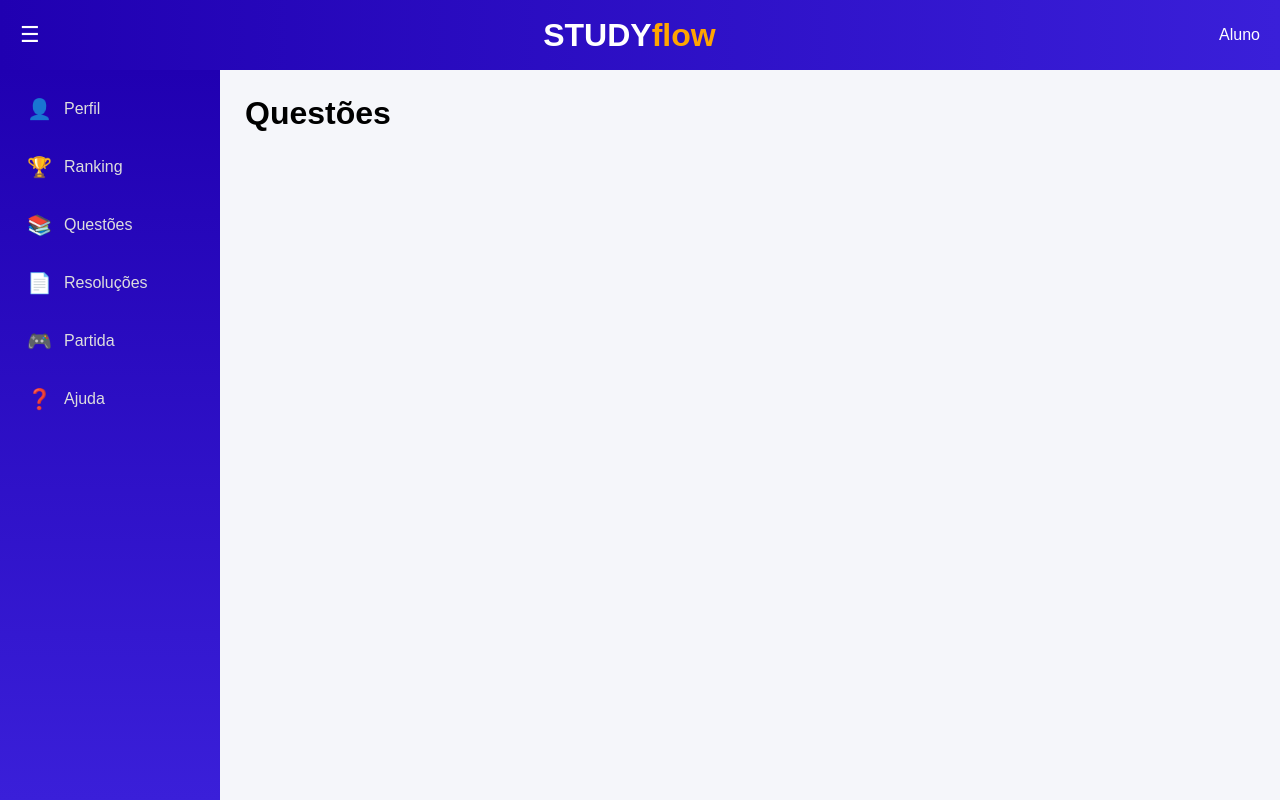
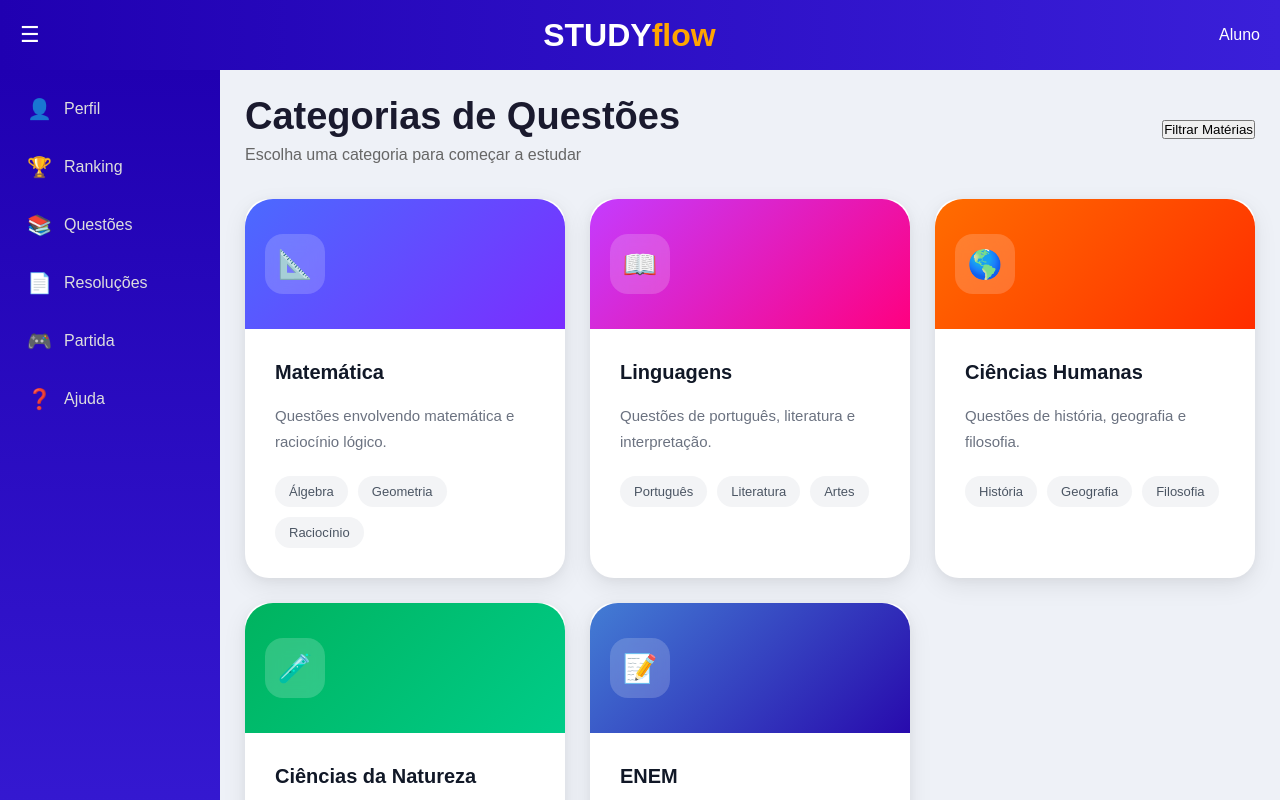
Before and after one commit to Brunokenji1/ACELERA2, a React (Create React App) app in the folder frontend/: page /questoes in a window 1280 px wide. Shown: the top 800 px of the page. Built offline with nearby package versions, Linux system fonts and the light colour scheme.

Commit message:
Pagina de categoria de questoes feita

```diff
--- a/frontend/src/App.js
+++ b/frontend/src/App.js
@@ -2,12 +2,21 @@ import { BrowserRouter, Routes, Route } from "react-router-dom";
 
 import Login from "./pages/Login";
 import Cadastro from "./pages/Cadastro";
+
 import Perfil from "./pages/Perfil";
+
 import Layout from "./components/Layout";
+
 import Resolucoes from "./pages/Resolucoes";
+
 import Partida from "./pages/Partida";
+
 import Ranking from "./pages/Ranking";
-import Questoes from "./pages/Questoes";
+
+//Questoes
+import Categorias from "./pages/Questoes/Categorias";
+
+
 import Ajuda from "./pages/Ajuda";
 
 function App() {
@@ -21,7 +30,7 @@ function App() {
          <Route element={<Layout />}>
           <Route path="/perfil" element={<Perfil />} />
           <Route path="/ranking" element={<Ranking />} />
-          <Route path="/questoes" element={<Questoes />} />
+          <Route path="/questoes" element={<Categorias />} />
           <Route path="/resolucoes" element={<Resolucoes />} />
           <Route path="/partida" element={<Partida />} />
           <Route path="/ajuda" element={<Ajuda />} />
--- /dev/null
+++ b/frontend/src/components/Button.jsx
@@ -0,0 +1,7 @@
+export default function Button({ children }) {
+  return (
+    <button className="btn">
+      {children}
+    </button>
+  );
+}
--- /dev/null
+++ b/frontend/src/components/Card.jsx
@@ -0,0 +1,15 @@
+export default function Card({
+  children,
+  className = "",
+  onClick
+}) {
+
+  return (
+    <div
+      className={`card-default ${className}`}
+      onClick={onClick}
+    >
+      {children}
+    </div>
+  );
+}
--- /dev/null
+++ b/frontend/src/components/Input.jsx
@@ -0,0 +1,3 @@
+export default function Input(props) {
+  return <input className="input" {...props} />;
+}
--- a/frontend/src/pages/Questoes.jsx
+++ /dev/null
@@ -1,3 +0,0 @@
-export default function Questoes() {
-  return <h1>Questões</h1>;
-}
--- /dev/null
+++ b/frontend/src/pages/Questoes/Categorias.jsx
@@ -0,0 +1,99 @@
+import "../../styles/categorias.css";
+import { useNavigate } from "react-router-dom";
+
+import Button from "../../components/Button";
+import Card from "../../components/Card";
+
+export default function Categorias() {
+  const navigate = useNavigate();
+
+  const categorias = [
+    {
+      nome: "Matemática",
+      descricao: "Questões envolvendo matemática e raciocínio lógico.",
+      cor: "matematica",
+      icon: "📐",
+      tags: ["Álgebra", "Geometria", "Raciocínio"],
+    },
+
+    {
+      nome: "Linguagens",
+      descricao: "Questões de português, literatura e interpretação.",
+      cor: "linguagens",
+      icon: "📖",
+      tags: ["Português", "Literatura", "Artes"],
+    },
+
+    {
+      nome: "Ciências Humanas",
+      descricao: "Questões de história, geografia e filosofia.",
+      cor: "humanas",
+      icon: "🌎",
+      tags: ["História", "Geografia", "Filosofia"],
+    },
+
+    {
+      nome: "Ciências da Natureza",
+      descricao: "Questões de física, química e biologia.",
+      cor: "natureza",
+      icon: "🧪",
+      tags: ["Física", "Química", "Biologia"],
+    },
+
+    {
+      nome: "ENEM",
+      descricao: "Questões gerais do ENEM com múltiplas áreas.",
+      cor: "enem",
+      icon: "📝",
+      tags: ["Vestibular", "Provas", "Simulados"],
+    },
+
+  ];
+
+  return (
+    <div className="categorias-container">
+      {/* HEADER */}
+      <div className="categorias-header">
+        <div>
+          <h1>Categorias de Questões</h1>
+
+          <p>Escolha uma categoria para começar a estudar</p>
+        </div>
+
+        <Button className="btn-filtro">Filtrar Matérias</Button>
+      </div>
+
+      {/* GRID */}
+      <div className="categorias-grid">
+        {categorias.map((categoria, index) => (
+          <Card
+            key={index}
+            className="categoria-card"
+            onClick={() =>
+              navigate(`/questoes/${categoria.nome.toLowerCase()}`)
+            }
+          >
+            {/* TOPO */}
+            <div className={`card-top ${categoria.cor}`}>
+              <div className="icon-box">{categoria.icon}</div>
+            </div>
+
+            {/* BODY */}
+            <div className="card-body">
+              <h2>{categoria.nome}</h2>
+
+              <p>{categoria.descricao}</p>
+
+              {/* TAGS */}
+              <div className="tags">
+                {categoria.tags.map((tag, i) => (
+                  <span key={i}>{tag}</span>
+                ))}
+              </div>
+            </div>
+          </Card>
+        ))}
+      </div>
+    </div>
+  );
+}
--- /dev/null
+++ b/frontend/src/styles/categorias.css
@@ -0,0 +1,178 @@
+.categorias-container {
+  width: 100%;
+}
+
+/* HEADER */
+.categorias-header {
+  display: flex;
+  justify-content: space-between;
+  align-items: center;
+
+  margin-bottom: 35px;
+}
+
+.categorias-header h1 {
+  font-size: 38px;
+  color: #1a1a2e;
+}
+
+.categorias-header p {
+  color: #666;
+  margin-top: 8px;
+}
+
+/* BOTÃO */
+.btn-filtro {
+  background: white;
+  border: 2px solid #dfe3ff;
+
+  color: #2000b1;
+
+  box-shadow: 0 4px 12px rgba(0, 0, 0, 0.05);
+}
+
+.btn-filtro:hover {
+  transform: translateY(-6px);
+
+  box-shadow:
+    0 18px 40px rgba(0, 0, 0, 0.12),
+    0 4px 12px rgba(0, 0, 0, 0.06);
+}
+
+/* GRID */
+.categorias-grid {
+  display: grid;
+
+  grid-template-columns: repeat(auto-fit, minmax(320px, 1fr));
+
+  gap: 25px;
+}
+
+/* CARD */
+.categoria-card {
+  background: white;
+
+  border-radius: 24px;
+
+  overflow: hidden;
+
+  cursor: pointer;
+
+  transition: 0.25s ease;
+
+  box-shadow:
+    0 8px 25px rgba(0,0,0,0.08),
+    0 2px 10px rgba(0,0,0,0.04);
+}
+
+.categoria-card:hover {
+  transform: translateY(-8px);
+
+  box-shadow:
+    0 20px 45px rgba(15,23,42,0.14),
+    0 8px 20px rgba(15,23,42,0.08);
+}
+
+/* TOPO */
+.card-top {
+  height: 130px;
+
+  display: flex;
+  align-items: center;
+
+  padding: 20px;
+
+  border-top-left-radius: 28px;
+  border-top-right-radius: 28px;
+}
+
+/* CORES */
+.matematica {
+  background: linear-gradient(135deg, #4b6aff, #7b2dff);
+}
+
+.linguagens {
+  background: linear-gradient(135deg, #c43cff, #ff0080);
+}
+
+.humanas {
+  background: linear-gradient(135deg, #ff6d00, #ff2d00);
+}
+
+.natureza {
+  background: linear-gradient(135deg, #00b35f, #00cc88);
+}
+
+.enem {
+  background: linear-gradient(135deg, #437dd4, #280aad);
+}
+
+/* ÍCONE */
+.icon-box {
+  width: 60px;
+  height: 60px;
+
+  border-radius: 18px;
+
+  background: rgba(255,255,255,0.18);
+
+  display: flex;
+  justify-content: center;
+  align-items: center;
+
+  font-size: 28px;
+
+  color: white;
+
+  backdrop-filter: blur(8px);
+}
+
+/* BODY */
+.card-body {
+  padding: 30px;
+
+}
+
+.card-body h2 {
+  color: #111827;
+
+  margin-bottom: 18px;
+
+  font-size: 20px;
+
+  font-weight: 800;
+
+  line-height: 1.3;
+}
+
+.card-body p {
+  color: #6b7280;
+
+  line-height: 1.7;
+
+  margin-bottom: 22px;
+
+  font-size: 15px;
+}
+
+/* TAGS */
+.tags {
+  display: flex;
+  flex-wrap: wrap;
+
+  gap: 10px;
+}
+
+.tags span {
+  background: #f3f4f6;
+
+  padding: 8px 14px;
+
+  border-radius: 999px;
+
+  font-size: 13px;
+
+  color: #4b5563;
+
+  font-weight: 500;
+}
--- /dev/null
+++ b/frontend/src/styles/components.css
@@ -0,0 +1,34 @@
+.btn {
+  padding: 12px 20px;
+  border: none;
+  border-radius: 12px;
+
+  background: linear-gradient(90deg, #ff6d00, #ff8c42);
+
+  color: white;
+  cursor: pointer;
+}
+
+.input {
+  width: 100%;
+  height: 45px;
+
+  border-radius: 10px;
+  border: 2px solid #ddd;
+
+  padding: 12px;
+}
+
+.card-default {
+  background: #ffffff;
+
+  border-radius: 28px;
+
+  overflow: hidden;
+
+  box-shadow:
+    0 15px 35px rgba(15, 23, 42, 0.10),
+    0 5px 15px rgba(15, 23, 42, 0.06);
+
+  transition: all 0.25s ease;
+}
--- a/frontend/src/styles/layout.css
+++ b/frontend/src/styles/layout.css
@@ -88,6 +88,6 @@ background: linear-gradient(0deg,  #3a1fd9, #2000B1);
 
 /* CONTEÚDO */
 .content {
-  background: #f5f6fa;
+  background: #eef1f7;
   padding: 25px;
 }
```
Also changed, not shown: frontend/src/components/CardQuestao.jsx (deleted), frontend/src/components/Navbar.jsx (deleted).
